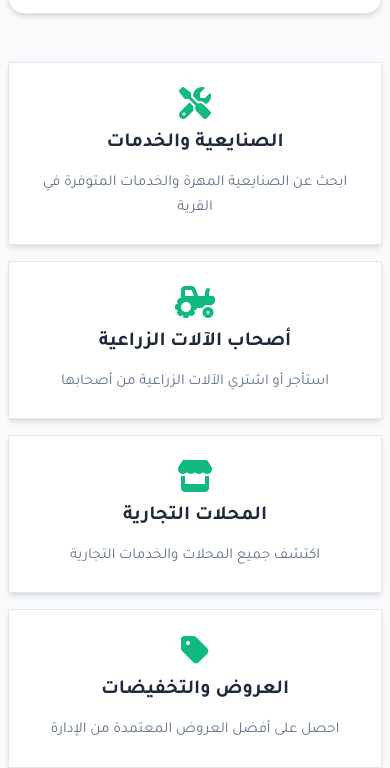
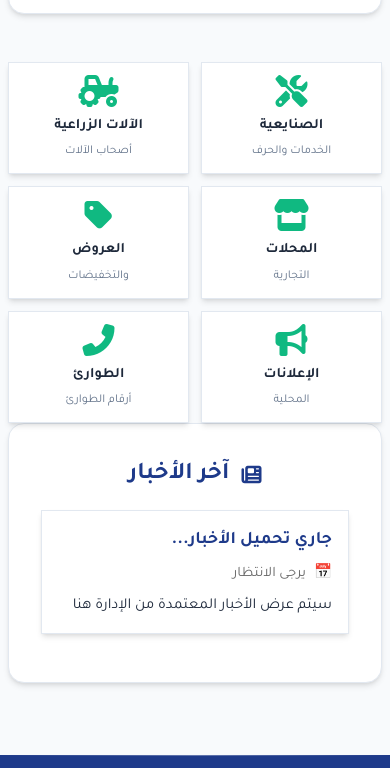
Before and after one commit to ibrhm92/Hararah, a plain HTML site: page index.html in a window 390 px wide. Shown: the part 1168-1936 px from the top of the page. Drawn offline with Linux system fonts and the light colour scheme; no server answers.

Commit message:
Add files via upload

```diff
--- a/index.html
+++ b/index.html
@@ -44,6 +44,9 @@
                 </a>
             </div>
             <div class="header-actions">
+                <button id="backBtn" class="btn-icon" title="الرئيسية" onclick="navigateToPage('home')">
+                    <i class="fas fa-home"></i>
+                </button>
                 <button id="refreshBtn" class="btn-icon" title="تحديث">
                     <i class="fas fa-sync-alt"></i>
                 </button>
@@ -140,35 +143,72 @@
             <div class="actions-grid">
                 <div class="action-card" data-page="craftsmen">
                     <i class="fas fa-tools"></i>
-                    <h3>الصنايعية والخدمات</h3>
-                    <p>ابحث عن الصنايعية المهرة والخدمات المتوفرة في القرية</p>
+                    <h3>الصنايعية</h3>
+                    <p>الخدمات والحرف</p>
                 </div>
                 <div class="action-card" data-page="machines">
                     <i class="fas fa-tractor"></i>
-                    <h3>أصحاب الآلات الزراعية</h3>
-                    <p>استأجر أو اشتري الآلات الزراعية من أصحابها</p>
+                    <h3>الآلات الزراعية</h3>
+                    <p>أصحاب الآلات</p>
                 </div>
                 <div class="action-card" data-page="shops">
                     <i class="fas fa-store"></i>
-                    <h3>المحلات التجارية</h3>
-                    <p>اكتشف جميع المحلات والخدمات التجارية</p>
+                    <h3>المحلات</h3>
+                    <p>التجارية</p>
                 </div>
                 <div class="action-card" data-page="offers">
                     <i class="fas fa-tag"></i>
-                    <h3>العروض والتخفيضات</h3>
-                    <p>احصل على أفضل العروض المعتمدة من الإدارة</p>
+                    <h3>العروض</h3>
+                    <p>والتخفيضات</p>
                 </div>
                 <div class="action-card" data-page="ads">
                     <i class="fas fa-bullhorn"></i>
-                    <h3>الإعلانات المحلية</h3>
-                    <p>شاهد الإعلانات المعتمدة من القرية</p>
+                    <h3>الإعلانات</h3>
+                    <p>المحلية</p>
                 </div>
                 <div class="action-card" data-page="emergency">
                     <i class="fas fa-phone-alt"></i>
-                    <h3>أرقام الطوارئ</h3>
-                    <p>احصل على أرقام الطوارئ والخدمات الهامة</p>
+                    <h3>الطوارئ</h3>
+                    <p>أرقام الطوارئ</p>
                 </div>
             </div>
+
+            <style>
+                .actions-grid {
+                    grid-template-columns: repeat(2, 1fr) !important;
+                    gap: 1rem !important;
+                    max-width: 600px;
+                    margin: 0 auto;
+                }
+                .action-card {
+                    min-height: auto !important;
+                    padding: 1rem !important;
+                }
+                .action-card h3 {
+                    font-size: 1rem !important;
+                    margin-bottom: 0.25rem !important;
+                }
+                .action-card p {
+                    font-size: 0.8rem !important;
+                    margin: 0 !important;
+                }
+                @media (max-width: 768px) {
+                    .actions-grid {
+                        grid-template-columns: repeat(2, 1fr) !important;
+                        max-width: none;
+                        gap: 0.75rem !important;
+                    }
+                    .action-card {
+                        padding: 0.75rem !important;
+                    }
+                    .action-card h3 {
+                        font-size: 0.9rem !important;
+                    }
+                    .action-card p {
+                        font-size: 0.75rem !important;
+                    }
+                }
+            </style>
 
             <!-- Latest News Section -->
             <section class="latest-news">
--- a/script-firebase-fixed.js
+++ b/script-firebase-fixed.js
@@ -944,6 +944,20 @@ async function loadNewsPage() {
 // Load emergency page - تحميل صفحة الطوارئ
 async function loadEmergencyPage() {
     const emergency = await getData('emergency');
+
+    // Government emergency numbers - أرقام الطوارئ الحكومية
+    const governmentEmergency = [
+        { name: 'الشرطة', phone: '122', icon: 'shield-alt', address: 'طوارئ الشرطة', notes: 'للطوارئ الأمنية والجرائم' },
+        { name: 'الإسعاف', phone: '123', icon: 'ambulance', address: 'طوارئ الإسعاف', notes: 'للحالات الطبية الطارئة' },
+        { name: 'الحماية المدنية', phone: '180', icon: 'fire-extinguisher', address: 'إطفاء وحماية مدنية', notes: 'للحرائق والكوارث الطبيعية' },
+        { name: 'الكهرباء', phone: '121', icon: 'bolt', address: 'شركة الكهرباء المصرية', notes: 'لأعطال الكهرباء والانقطاعات' },
+        { name: 'الغاز الطبيعي', phone: '129', icon: 'fire', address: 'شركة الغاز الطبيعي', notes: 'لأعطال الغاز وتسربات' },
+        { name: 'المياه', phone: '125', icon: 'tint', address: 'شركة مياه الشرب والصرف الصحي', notes: 'لأعطال المياه والصرف الصحي' },
+        { name: 'التليفونات', phone: '144', icon: 'phone', address: 'الشركة المصرية للاتصالات', notes: 'لأعطال الهاتف الثابت' },
+        { name: 'الطوارئ السياحية', phone: '126', icon: 'plane', address: 'غرفة عمليات السياحة', notes: 'للمساعدة السياحية' }
+    ];
+
+    const allEmergency = [...governmentEmergency, ...emergency];
     const pageContent = document.getElementById('pageContent');
 
     if (!pageContent) return;
@@ -953,11 +967,15 @@ async function loadEmergencyPage() {
             <div class="page-header">
                 <h2><i class="fas fa-phone-alt"></i> أرقام الطوارئ</h2>
             </div>
+            <div class="emergency-notice">
+                <i class="fas fa-exclamation-triangle"></i>
+                <p>في حالة الطوارئ، اتصل بالرقم المناسب فوراً</p>
+            </div>
             <div class="emergency-grid">
-                ${emergency.map(item => `
+                ${allEmergency.map(item => `
                     <div class="emergency-card">
                         <div class="emergency-icon">
-                            <i class="fas fa-${item.icon === 'ambulance' ? 'ambulance' : item.icon === 'fire' ? 'fire-extinguisher' : item.icon === 'police' ? 'shield-alt' : item.icon === 'hospital' ? 'hospital' : 'phone-alt'}"></i>
+                            <i class="fas fa-${item.icon || 'phone-alt'}"></i>
                         </div>
                         <div class="emergency-info">
                             <h3>${item.name || 'غير محدد'}</h3>
```
